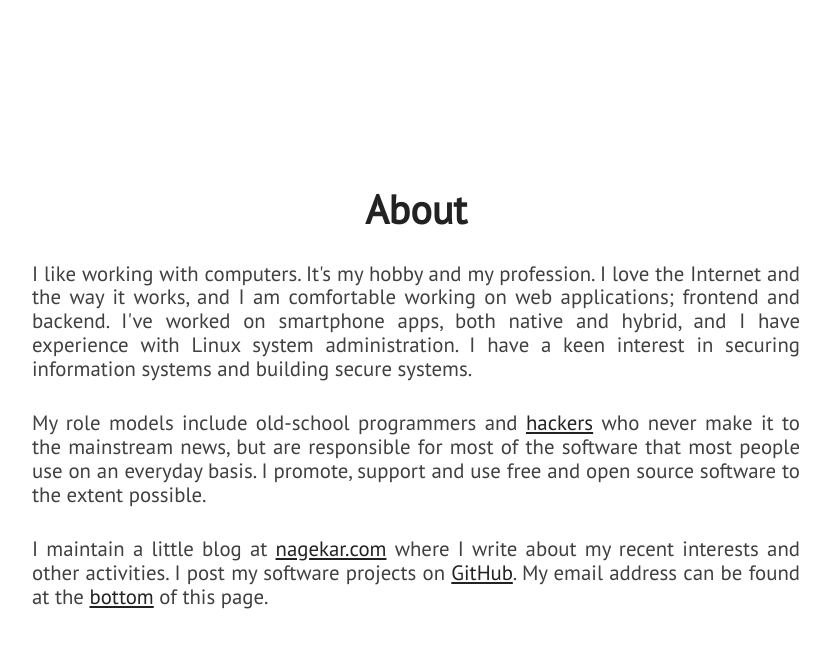
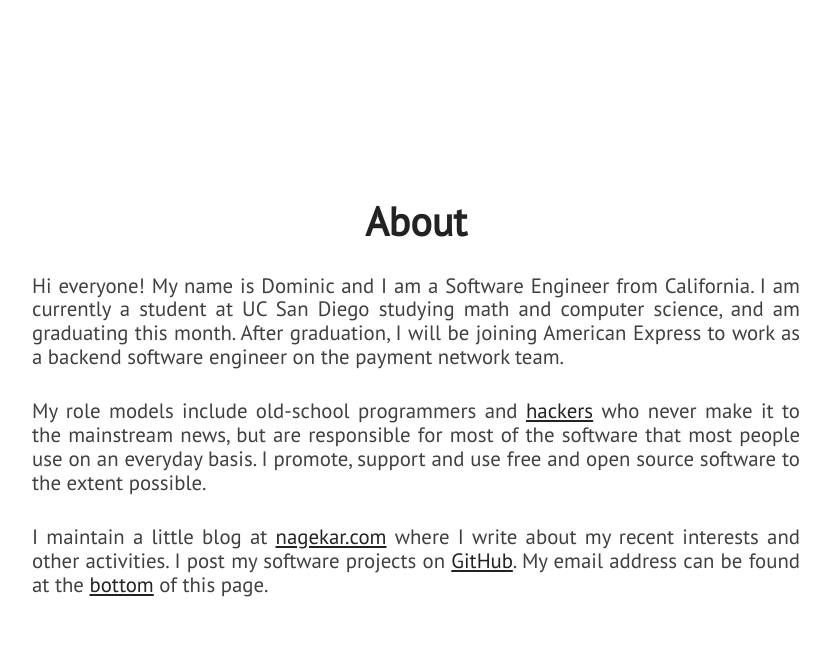
Before and after one commit to Bigoni/Bigoni.github.io, a Jekyll site: the page built from index.html, in a window 1280 px wide and 900 px high, scrolled down 1018 px. Shown: the top 648 px of the window, without its empty margins (224-1054 px from the left). Built offline with Jekyll 4.4.1, drawn with Linux system fonts in a browser that asks for light colours; nearby versions of some CDN libraries.

Commit message:
testing some basic changes

```diff
--- a/_includes/about.html
+++ b/_includes/about.html
@@ -3,7 +3,7 @@
         <div id="about-text">
             <div class="section-heading">About</div>
             <p class="paragraph-text justify-text">
-                I like working with computers. It's my hobby and my profession. I love the Internet and the way it works, and I am comfortable working on web applications; frontend and backend. I've worked on smartphone apps, both native and hybrid, and I have experience with Linux system administration. I have a keen interest in securing information systems and building secure systems.
+                Hi everyone! My name is Dominic and I am a Software Engineer from California. I am currently a student at UC San Diego studying math and computer science, and am graduating this month. After graduation, I will be joining American Express to work as a backend software engineer on the payment network team.
             </p>
             <p class="paragraph-text justify-text">
                 My role models include old-school programmers and <a href="https://stallman.org/articles/on-hacking.html">hackers</a> who never make it to the mainstream news, but are responsible for most of the software that most people use on an everyday basis. I promote, support and use free and open source software to the extent possible.
--- a/index.html
+++ b/index.html
@@ -1,4 +1,4 @@
 ---
 layout: default
-title: Abhishek Nagekar
+title: Dominic Clark
 ---
```
